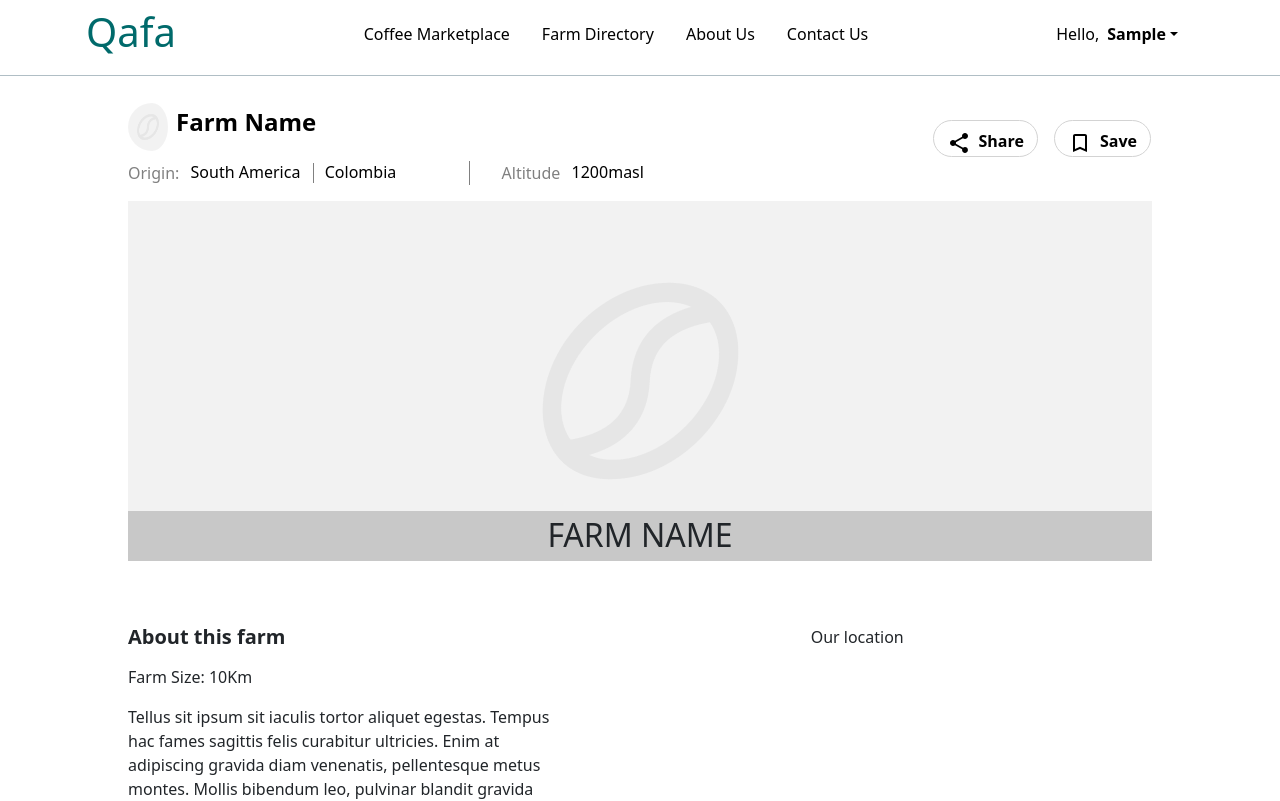
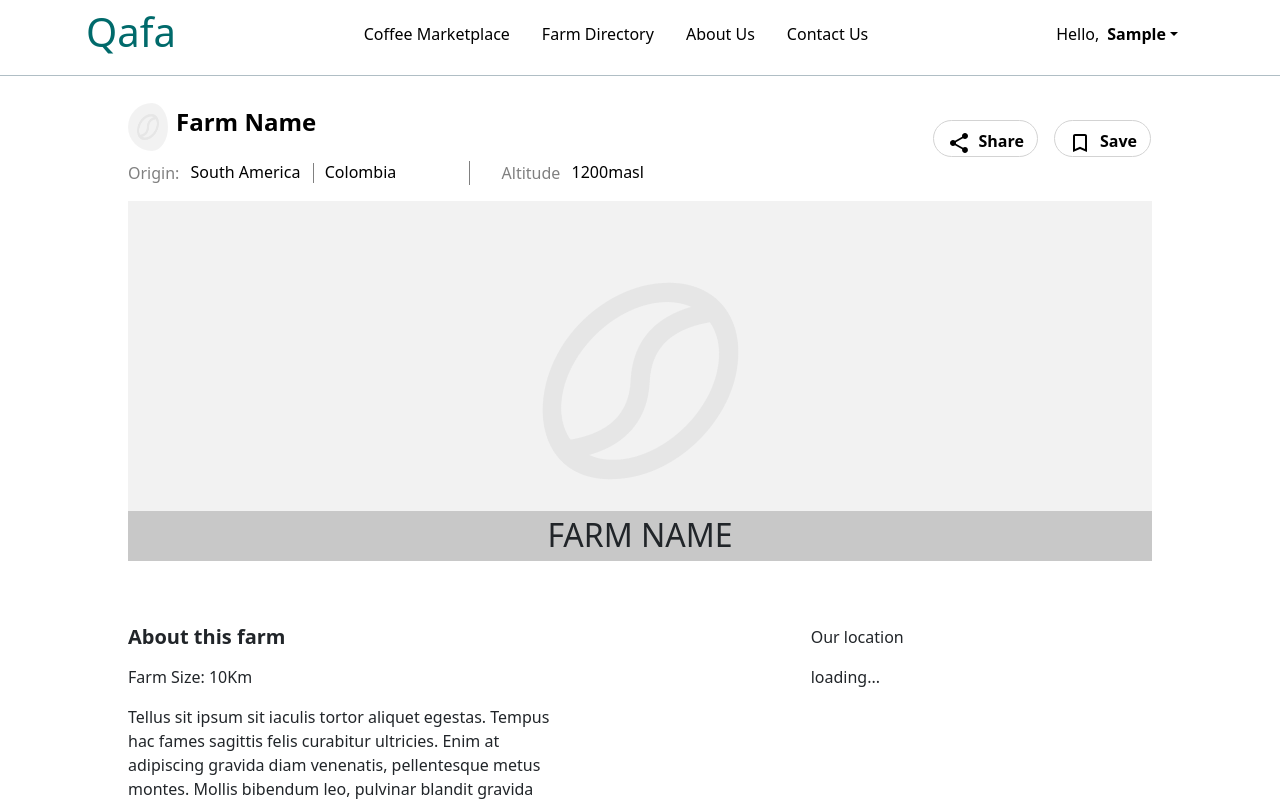
Before and after one commit to samvvw/coffee-connect, a React (Create React App) app in the folder client/: page /farm-profile in a window 1280 px wide. Shown: the top 801 px of the page. Built offline with nearby package versions, Linux system fonts and the light colour scheme; sample sign-in values are in the browser's storage.

Commit message:
fix: #215 Fix map component in farm profile view and fix farm directory view component

```diff
--- a/client/src/components/loggedNavBar/loggedNavBar.jsx
+++ b/client/src/components/loggedNavBar/loggedNavBar.jsx
@@ -26,9 +26,24 @@ const LoggedNavBar = (props) => {
                                 </NavLink>
                             </li>
                             <li>
-                                <NavLink exact to="/my-farm">
-                                    My Farm
-                                </NavLink>
+                                {user?.farms.length === 0 && (
+                                    <NavLink
+                                        exact
+                                        to="/my-farm"
+                                        activeClassName="selected"
+                                    >
+                                        My Farm
+                                    </NavLink>
+                                )}
+                                {user?.farms.length > 0 && (
+                                    <NavLink
+                                        exact
+                                        to="/farm-profile"
+                                        activeClassName="selected"
+                                    >
+                                        My Farm
+                                    </NavLink>
+                                )}
                             </li>
                         </ul>
                     )}
--- a/client/src/components/loggedNavBar/loggedNavBar.styles.js
+++ b/client/src/components/loggedNavBar/loggedNavBar.styles.js
@@ -11,7 +11,7 @@ export const Container = styled.div`
         display: flex;
         justify-content: start;
         align-items: center;
-        gap: 1rem;
+        gap: 2rem;
         padding: 1rem 0;
         width: 50%;
         margin: 0 auto;
@@ -19,6 +19,7 @@ export const Container = styled.div`
         & li > a {
             text-decoration: none;
             color: #000000;
+            padding-bottom: 6px;
 
             &.selected {
                 color: #ff9933;
--- a/client/src/components/map/map.jsx
+++ b/client/src/components/map/map.jsx
@@ -2,7 +2,7 @@ import { useEffect, useState } from 'react'
 import { MapContainer, TileLayer, Marker } from 'react-leaflet'
 import { latLngBounds, latLng } from 'leaflet'
 
-const Map = ({ data, style }) => {
+const Map = ({ data, style, zoom }) => {
     const [boundsObj, setBoundsObj] = useState()
     const [lat, setLat] = useState()
     const [lng, setLng] = useState()
@@ -26,6 +26,24 @@ const Map = ({ data, style }) => {
         <>
             {boundsObj ? (
                 <>
+                    {zoom && (
+                        <MapContainer
+                            bounds={boundsObj}
+                            scrollWheelZoom={true}
+                            style={style}
+                            center={[lat ? lat : 0, lng ? lng : 0]}
+                            zoom={4}
+                        >
+                            <TileLayer
+                                attribution='&copy; <a href="http://osm.org/copyright">OpenStreetMap</a> contributors'
+                                url="https://{s}.tile.openstreetmap.org/{z}/{x}/{y}.png"
+                            />
+                            {data?.map((c, index) => (
+                                <Marker key={index} position={c} />
+                            ))}
+                        </MapContainer>
+                    )}
+                    {!zoom && (
                         <MapContainer
                             bounds={boundsObj}
                             scrollWheelZoom={true}
@@ -40,6 +58,7 @@ const Map = ({ data, style }) => {
                                 <Marker key={index} position={c} />
                             ))}
                         </MapContainer>
+                    )}
                 </>
             ) : (
                 'loading...'
--- a/client/src/components/marketDirectoryComponents/productCard/productCard.jsx
+++ b/client/src/components/marketDirectoryComponents/productCard/productCard.jsx
@@ -6,7 +6,10 @@ const ProductCard = ({ data }) => {
     return (
         <CardContainer>
             <div className="image-container">
-                <img src={data.picture[0]} alt="" />
+                {data.picture.length > 0 && (
+                    <img src={data.picture[0]} alt="" />
+                )}
+                {data.picture.length === 0 && <img src={placeholder} alt="" />}
             </div>
             <div className="product">
                 <p className="product__title">{data.productName}</p>
--- a/client/src/views/farmDirectory/farmDirectory.jsx
+++ b/client/src/views/farmDirectory/farmDirectory.jsx
@@ -42,10 +42,16 @@ const countries = [
 
 const FarmDirectory = (props) => {
     const [querySearch, setQuerySearch] = useState('')
+    const [queryFilters, setQueryFilters] = useState('')
 
     const handleKeyUp = (e) => {
         if (e.keyCode === 13) setQuerySearch(e.target.value)
     }
+
+    const handleFilterChange = (value) => {
+        setQueryFilters(value)
+    }
+
     return (
         <Container>
             <div className="main">
@@ -56,7 +62,7 @@ const FarmDirectory = (props) => {
                         onKeyUp={(e) => handleKeyUp(e)}
                     />
                 </div>
-                <SortBy data={filters} />
+                <SortBy data={filters} onChange={handleFilterChange} />
                 <div className="main__results">
                     <div className="main__results__query">
                         <p>Search results for:</p>
--- a/client/src/views/farmProfile/farmProfile.jsx
+++ b/client/src/views/farmProfile/farmProfile.jsx
@@ -1,3 +1,5 @@
+import { useEffect, useState, useContext } from 'react'
+import { useHistory } from 'react-router-dom'
 import { Container } from './farmProfile.styles'
 
 import FarmProfileHero from '../../components/farmProfile/farmProfileHero'
@@ -6,7 +8,8 @@ import FarmProfileProducts from '../../components/farmProfile/farmProfileProduct
 import FarmProfileHeader from '../../components/farmProfile/farmProfileHeader'
 import FarmProfileCertificates from '../../components/farmProfile/farmProfileCertificates'
 import FarmProfileGallery from '../../components/farmProfile/farmProfileGallery'
-import { useEffect, useState } from 'react'
+import { LoggedNavBar } from '../../components'
+import { UserContext } from '../../context/userContext/userContext'
 
 //delete after connect to db
 import placeHolder from '../../assets/images/placeholder.png'
@@ -23,6 +26,15 @@ import pic7 from '../../assets/testImages/pic7.png'
 import pic8 from '../../assets/testImages/pic8.png'
 
 const FarmProfile = () => {
+    const { isTokenExpired } = useContext(UserContext)
+    const history = useHistory()
+
+    useEffect(() => {
+        if (isTokenExpired()) {
+            history.replace('/sign-in')
+        }
+    })
+
     // delete objects after connect to db
 
     const arrPicFarmGallery = [
@@ -52,11 +64,7 @@ const FarmProfile = () => {
     }
 
     /*coordinates for the map*/
-    const data = [
-        {
-            coordinates: [4.11, -72.93],
-        },
-    ]
+    const data = [[4.11, -72.93]]
 
     const arrObjProductDetails = [
         {
@@ -137,10 +145,14 @@ const FarmProfile = () => {
     if (arrPicFarmGallery.length > 0) hasImages = true
 
     return (
+        <>
+            <LoggedNavBar />
             <Container>
                 <div id="mainContainer">
                     <FarmProfileHeader
-                    farmLogoUrl={objFarmProfileHeader.farmLogoUrl.placeHolder}
+                        farmLogoUrl={
+                            objFarmProfileHeader.farmLogoUrl.placeHolder
+                        }
                         farmName={objFarmProfileHeader.farmName}
                         origin={objFarmProfileHeader.origin}
                         location={objFarmProfileHeader.location}
@@ -157,10 +169,11 @@ const FarmProfile = () => {
                             <div>
                                 <p>Our location</p>
                             </div>
-                        {/* <Map
+                            <Map
                                 data={data}
                                 style={{ width: '100%', height: '300px' }}
-                        /> */}
+                                zoom={4}
+                            />
                         </div>
                     )}
 
@@ -175,10 +188,13 @@ const FarmProfile = () => {
                 </div>
                 {hasImages && (
                     <div id="gallery">
-                    <FarmProfileGallery arrPicFarmGallery={arrPicFarmGallery} />
+                        <FarmProfileGallery
+                            arrPicFarmGallery={arrPicFarmGallery}
+                        />
                     </div>
                 )}
             </Container>
+        </>
     )
 }
 
```
Lines whose indentation alone changed are shown as unchanged.
